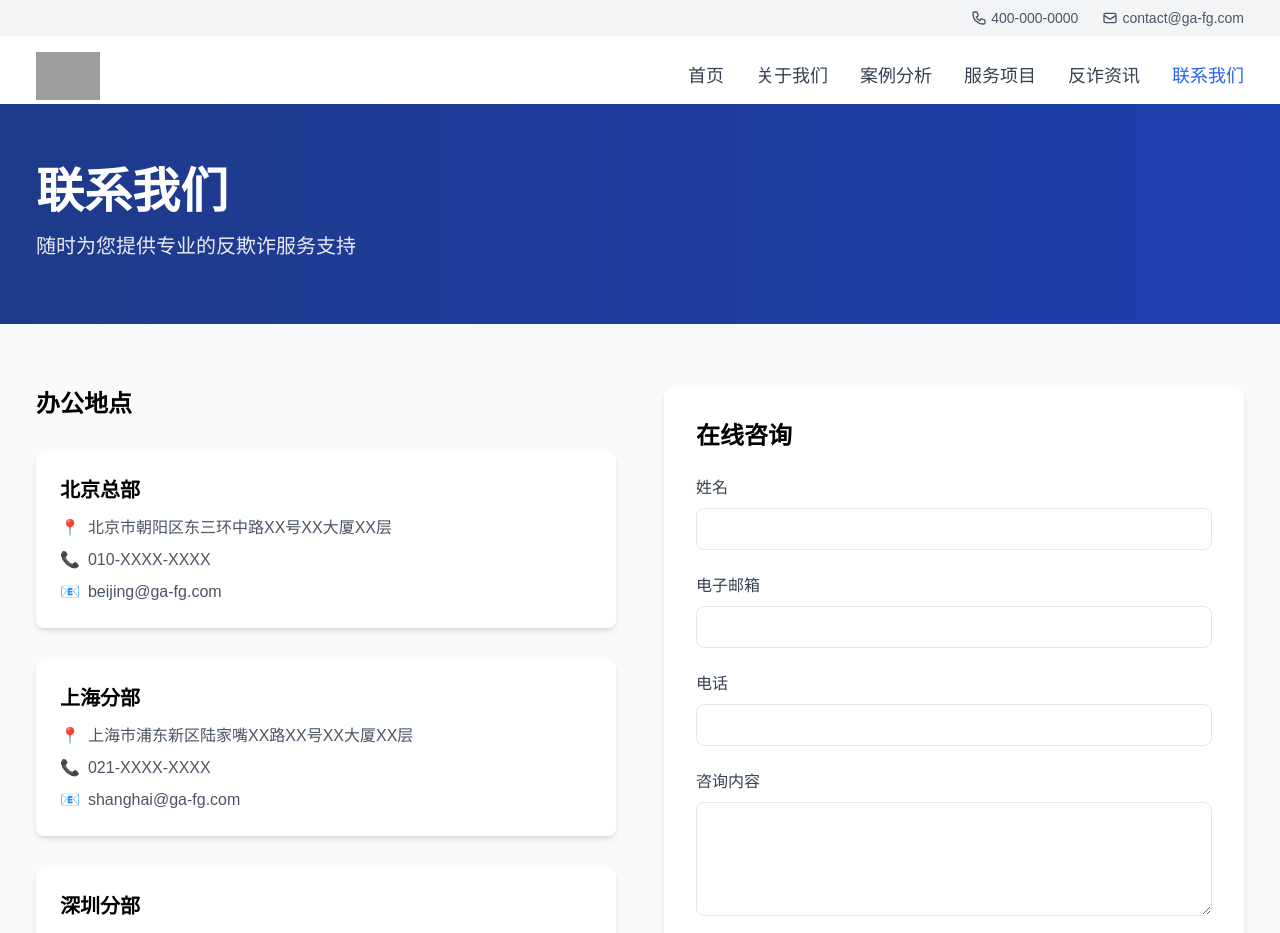
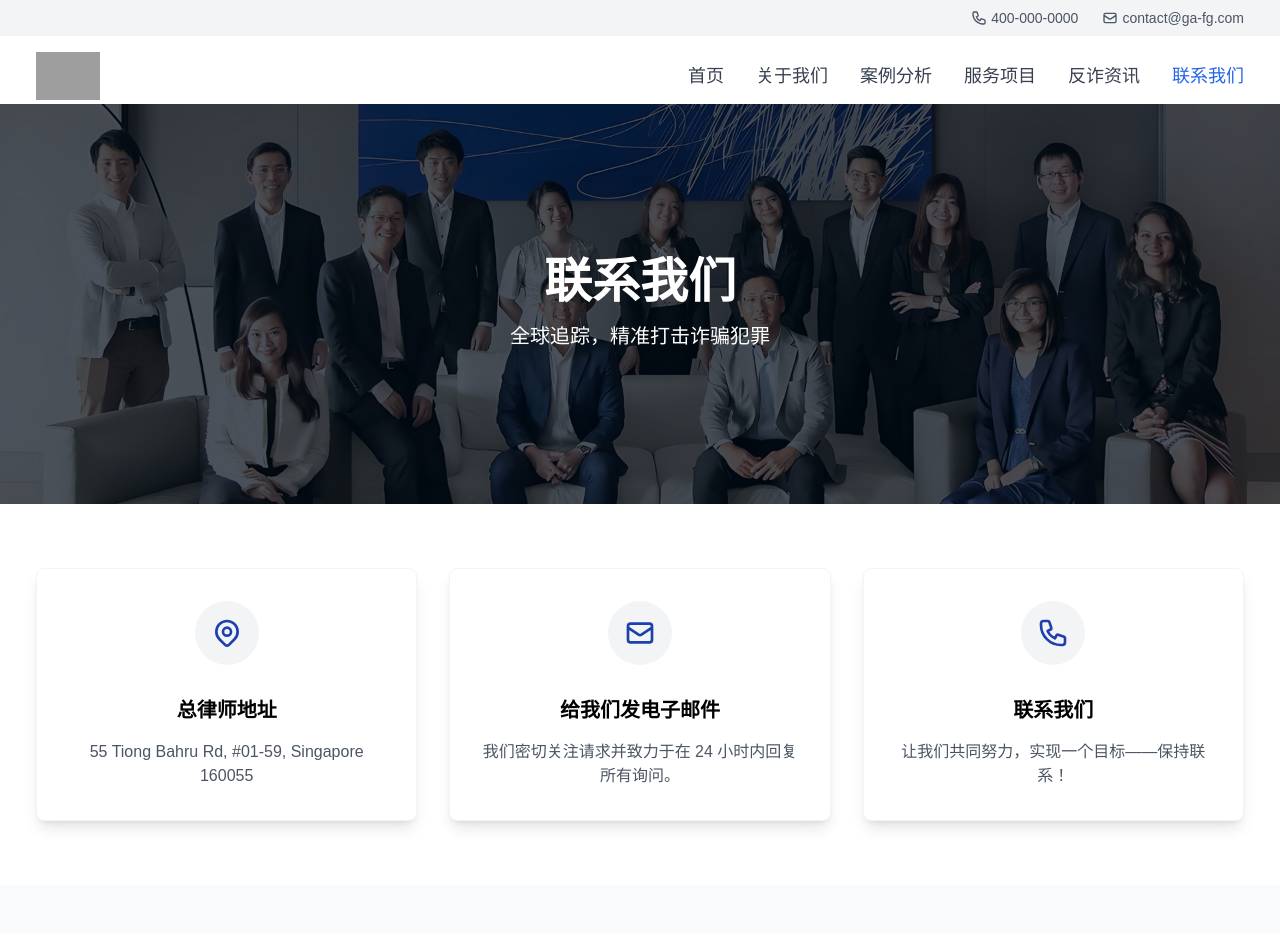
Before and after one commit to daji16868/qianduan, a React (Vite) app: page /contact in a window 1280 px wide. Shown: the top 933 px of the page. Built offline with nearby package versions, Linux system fonts and the light colour scheme; grey boxes are pictures that could not be loaded.

Commit message:
更新联系我们页面样式，模仿参考设计

```diff
--- a/src/pages/Contact.jsx
+++ b/src/pages/Contact.jsx
@@ -1,5 +1,6 @@
 // src/pages/Contact.jsx
 import React, { useState } from 'react';
+import LazyImage from '../components/common/LazyImage';
 
 function Contact() {
   const [formData, setFormData] = useState({
@@ -23,75 +24,85 @@ function Contact() {
     }));
   };
 
-  const offices = [
+  // 新增联系卡片数据
+  const contactCards = [
     {
-      city: '北京总部',
-      address: '北京市朝阳区东三环中路XX号XX大厦XX层',
-      phone: '010-XXXX-XXXX',
-      email: 'beijing@ga-fg.com'
+      icon: 'location',
+      title: '总律师地址',
+      content: '55 Tiong Bahru Rd, #01-59, Singapore 160055'
     },
     {
-      city: '上海分部',
-      address: '上海市浦东新区陆家嘴XX路XX号XX大厦XX层',
-      phone: '021-XXXX-XXXX',
-      email: 'shanghai@ga-fg.com'
+      icon: 'email',
+      title: '给我们发电子邮件',
+      content: '我们密切关注请求并致力于在 24 小时内回复所有询问。'
     },
     {
-      city: '深圳分部',
-      address: '深圳市南山区高新科技园XX路XX号XX大厦XX层',
-      phone: '0755-XXXX-XXXX',
-      email: 'shenzhen@ga-fg.com'
+      icon: 'phone',
+      title: '联系我们',
+      content: '让我们共同努力，实现一个目标——保持联系！'
     }
   ];
 
   return (
-    <div className="min-h-screen bg-gray-50">
-      {/* Hero Section */}
-      <div className="bg-gradient-to-r from-blue-900 to-blue-800 text-white py-16">
-        <div className="container mx-auto px-4">
+    <div className="min-h-screen bg-white">
+      {/* Hero Section with Banner Image */}
+      <div className="relative h-[400px] overflow-hidden">
+        <LazyImage
+          src="/assets/images/banner28.jpg"
+          alt="联系我们"
+          className="w-full h-full object-cover"
+          style={{ objectPosition: "center 30%" }}
+          loading="eager"
+          priority="high"
+        />
+        <div className="absolute inset-0 bg-black bg-opacity-50 flex flex-col items-center justify-center text-white">
           <h1 className="text-4xl md:text-5xl font-bold mb-4">联系我们</h1>
-          <p className="text-xl opacity-90">随时为您提供专业的反欺诈服务支持</p>
+          <p className="text-xl text-center max-w-3xl px-4">全球追踪，精准打击诈骗犯罪</p>
         </div>
       </div>
 
+      {/* Contact Cards Section */}
       <div className="container mx-auto px-4 py-16">
-        <div className="grid lg:grid-cols-2 gap-12">
-          {/* Contact Information */}
-          <div>
-            <h2 className="text-2xl font-bold mb-8">办公地点</h2>
-            <div className="space-y-8">
-              {offices.map((office, index) => (
-                <div key={index} className="bg-white rounded-lg shadow-md p-6">
-                  <h3 className="text-xl font-semibold mb-3">{office.city}</h3>
-                  <div className="space-y-2 text-gray-600">
-                    <p className="flex items-start">
-                      <span className="mr-2">📍</span>
-                      {office.address}
-                    </p>
-                    <p className="flex items-start">
-                      <span className="mr-2">📞</span>
-                      {office.phone}
-                    </p>
-                    <p className="flex items-start">
-                      <span className="mr-2">📧</span>
-                      {office.email}
-                    </p>
+        <div className="grid md:grid-cols-3 gap-8">
+          {contactCards.map((card, index) => (
+            <div key={index} className="bg-white rounded-lg shadow-lg p-8 border border-gray-100">
+              <div className="mb-6 text-center">
+                {card.icon === 'location' && (
+                  <div className="inline-block p-4 rounded-full bg-gray-100 text-blue-800">
+                    <svg xmlns="http://www.w3.org/2000/svg" className="h-8 w-8" fill="none" viewBox="0 0 24 24" stroke="currentColor">
+                      <path strokeLinecap="round" strokeLinejoin="round" strokeWidth={2} d="M17.657 16.657L13.414 20.9a1.998 1.998 0 01-2.827 0l-4.244-4.243a8 8 0 1111.314 0z" />
+                      <path strokeLinecap="round" strokeLinejoin="round" strokeWidth={2} d="M15 11a3 3 0 11-6 0 3 3 0 016 0z" />
+                    </svg>
                   </div>
-                </div>
-              ))}
+                )}
+                {card.icon === 'email' && (
+                  <div className="inline-block p-4 rounded-full bg-gray-100 text-blue-800">
+                    <svg xmlns="http://www.w3.org/2000/svg" className="h-8 w-8" fill="none" viewBox="0 0 24 24" stroke="currentColor">
+                      <path strokeLinecap="round" strokeLinejoin="round" strokeWidth={2} d="M3 8l7.89 5.26a2 2 0 002.22 0L21 8M5 19h14a2 2 0 002-2V7a2 2 0 00-2-2H5a2 2 0 00-2 2v10a2 2 0 002 2z" />
+                    </svg>
+                  </div>
+                )}
+                {card.icon === 'phone' && (
+                  <div className="inline-block p-4 rounded-full bg-gray-100 text-blue-800">
+                    <svg xmlns="http://www.w3.org/2000/svg" className="h-8 w-8" fill="none" viewBox="0 0 24 24" stroke="currentColor">
+                      <path strokeLinecap="round" strokeLinejoin="round" strokeWidth={2} d="M3 5a2 2 0 012-2h3.28a1 1 0 01.948.684l1.498 4.493a1 1 0 01-.502 1.21l-2.257 1.13a11.042 11.042 0 005.516 5.516l1.13-2.257a1 1 0 011.21-.502l4.493 1.498a1 1 0 01.684.949V19a2 2 0 01-2 2h-1C9.716 21 3 14.284 3 6V5z" />
+                    </svg>
+                  </div>
+                )}
+              </div>
+              <h3 className="text-xl font-semibold mb-4 text-center">{card.title}</h3>
+              <p className="text-gray-600 text-center">{card.content}</p>
             </div>
+          ))}
+        </div>
+      </div>
 
-            {/* Emergency Contact */}
-            <div className="mt-8 bg-red-50 rounded-lg p-6">
-              <h3 className="text-xl font-semibold text-red-600 mb-3">24小时紧急热线</h3>
-              <p className="text-red-600 text-2xl font-bold">400-888-8888</p>
-            </div>
-          </div>
-
-          {/* Contact Form */}
-          <div>
+      {/* Contact Form Section */}
+      <div className="bg-gray-50 py-16">
+        <div className="container mx-auto px-4">
+          <div className="max-w-2xl mx-auto">
+            <h2 className="text-3xl font-bold mb-8 text-center">在线咨询</h2>
             <div className="bg-white rounded-lg shadow-md p-8">
-              <h2 className="text-2xl font-bold mb-6">在线咨询</h2>
               <form onSubmit={handleSubmit} className="space-y-6">
                 <div>
                   <label className="block text-gray-700 mb-2">姓名</label>
```
